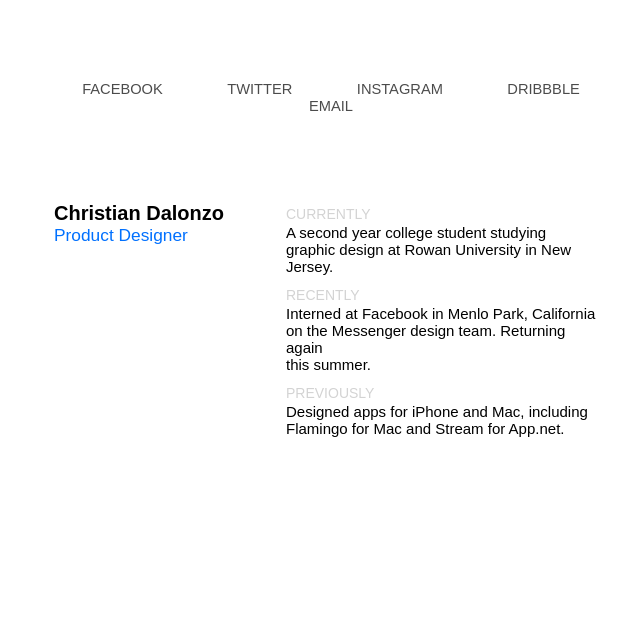
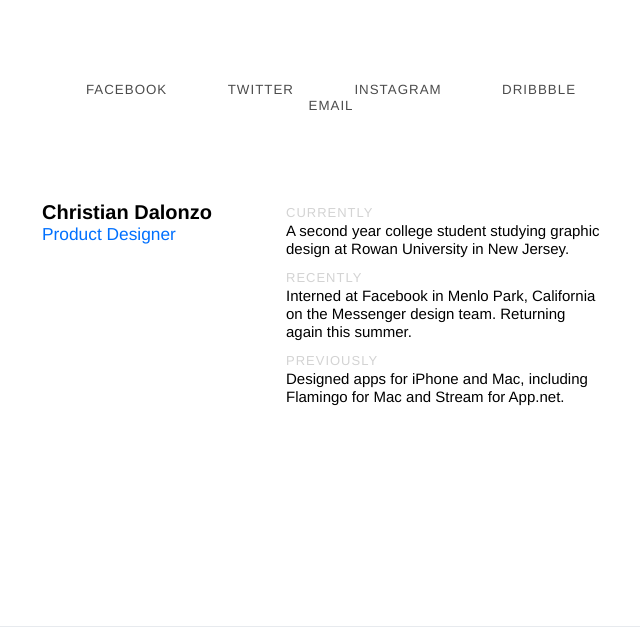
Before and after one commit to dalonzo/dalonzo, a PHP site: page /demo-portfolio/index.html in a window 1280 px wide. Shown: the top 627 px of the page, without its empty margins (309-949 px from the left). Run offline with PHP 8.4, Linux system fonts and the light colour scheme; some libraries are stand-ins or nearby versions; grey boxes are pictures that could not be loaded.

Commit message:
New font

```diff
--- a/demo-portfolio/index.html
+++ b/demo-portfolio/index.html
@@ -2,7 +2,6 @@
 <head>
 	<title>Christian Dalonzo</title>
 	<link rel="stylesheet" type="text/css" media="all" href="style.css"/>
-	<script type="text/javascript" src="js/jquery.interactive_bg.js"></script>
 </head>
 <body>
 	<div id="wrapper">
@@ -21,13 +20,13 @@
 
 		<div class="description">
 			<div class="ly">Currently</div>
-			<div class="lytext">A second year college student studying<br>graphic design at Rowan University in New Jersey.</div>
+			<div class="lytext">A second year college student studying graphic design at Rowan University in New Jersey.</div>
 
 			<div class="ly">Recently</div>
-			<div class="lytext">Interned at Facebook in Menlo Park, California<br>on the Messenger design team. Returning again<br>this summer.</div>
+			<div class="lytext">Interned at Facebook in Menlo Park, California on the Messenger design team. Returning again this summer.</div>
 
 			<div class="ly">Previously</div>
-			<div class="lytext">Designed apps for iPhone and Mac, including<br>Flamingo for Mac and Stream for App.net.</div>
+			<div class="lytext">Designed apps for iPhone and Mac, including Flamingo for Mac and Stream for App.net.</div>
 		</div>
 		</div>
 
--- a/demo-portfolio/style.css
+++ b/demo-portfolio/style.css
@@ -1,5 +1,6 @@
 body {
-	font-family: "San Francisco Display", sans-serif;
+	font-family: 'Helvetica Neue', Helvetica, Arial, 'Lucida Grande', sans-serif;
+	-webkit-font-smoothing: antialiased;
 }
 
 ::selection {
@@ -26,9 +27,10 @@ ul.sociallinks li {
 
 ul.sociallinks li a {
 	font-weight: 400;
-	font-size: 11pt;
+	font-size: 10pt;
+	letter-spacing: 1px;
 	text-decoration: none;
-	margin: 30px;
+	margin: 28px;
 	text-transform: uppercase;
 	color: #000000;
 	opacity: .7;
@@ -40,7 +42,7 @@ ul.sociallinks li a:hover {
 
 .me {
 	text-align: left;
-	margin: 88px 0 0 48px;
+	margin: 88px 0 0 36px;
 }
 
 a.name {
@@ -68,7 +70,8 @@ a.name:hover{
 .ly {
 	color: #d3d3d3;
 	font-weight: 500;
-	font-size: 14px;
+	font-size: 13px;
+	letter-spacing: 1px;
 	text-transform: uppercase;
 	margin: 0 0 2px 0;
 }
@@ -77,6 +80,7 @@ a.name:hover{
 	color: #000000;
 	font-weight: 400;
 	font-size: 15px;
+	line-height: 18px;
 	margin: 0 0 12px 0;
 }
 
```
